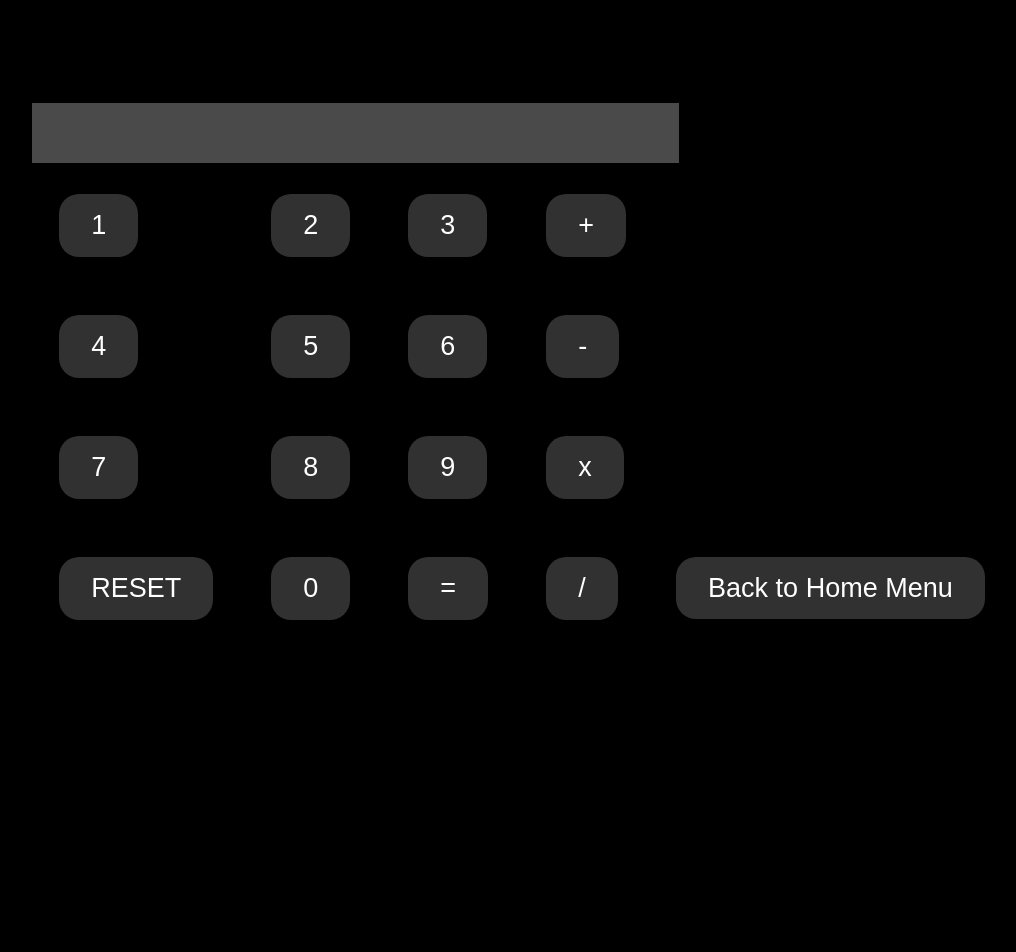
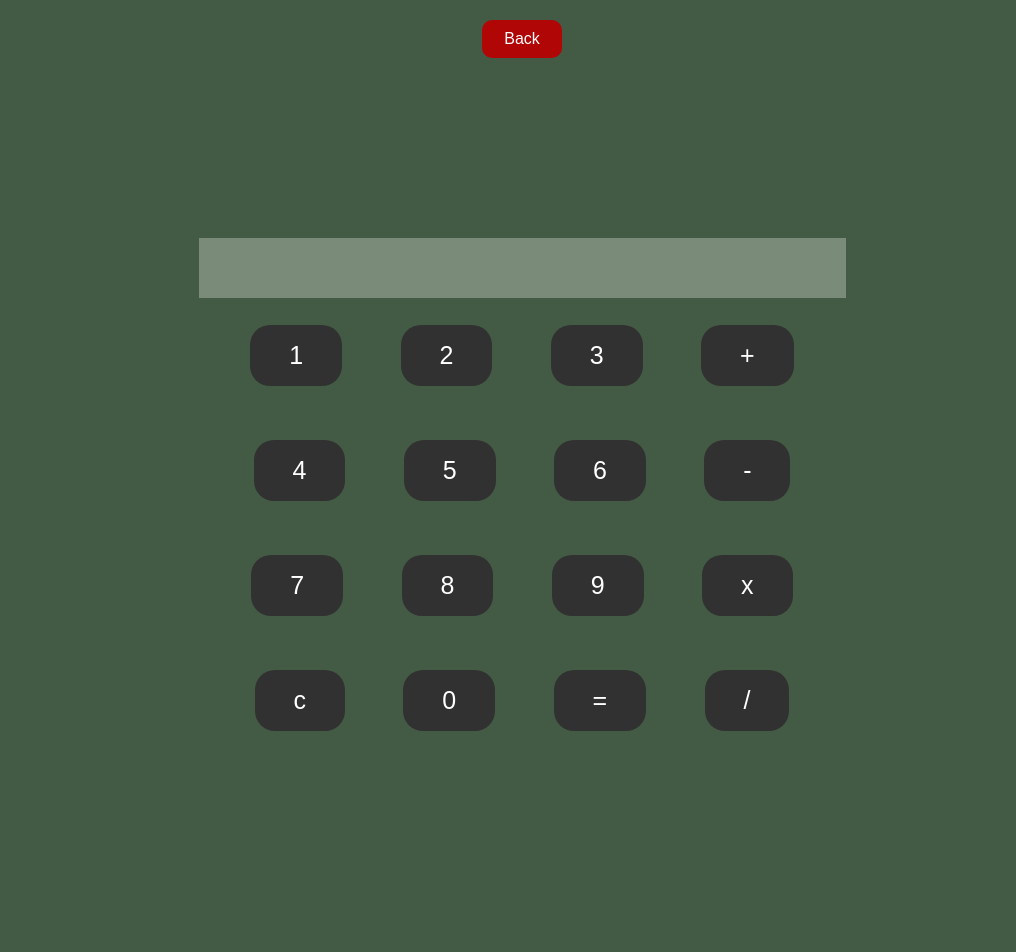
Before and after one commit to foil-os/FOIL-Home, a PHP site: page /APPS/Calculator/index.php in a window 1280 px wide. Shown: the whole page, without its empty margins (118-1134 px from the left). Before the commit the page ends 620 px from the top, so only its background shows below. Run offline with PHP 8.4, Linux system fonts and the light colour scheme.

Commit message:
Redesigned the Calculator App in FOÏL-Home.
This will help with solving accessibility issues in FOÏL-Home.

```diff
--- a/APPS/Calculator/index.php
+++ b/APPS/Calculator/index.php
@@ -1,63 +1,160 @@
+<!--
+┌─────────────────────────────────────┐
+│                                     │
+│     ┌─────────────────────────┐     │
+│     │        CALCULATOR       │     │
+│     └─────────────────────────┘     │
+│                                     │
+│     ┌────┐ ┌────┐ ┌────┐   ┌────┐   │
+│     │ 7  │ │ 8  │ │ 9  │   │ x  │   │
+│     │    │ │    │ │    │   │    │   │
+│     └────┘ └────┘ └────┘   └────┘   │
+│                                     │
+│     ┌────┐ ┌────┐ ┌────┐   ┌────┐   │
+│     │ 4  │ │ 5  │ │ 6  │   │ -  │   │
+│     │    │ │    │ │    │   │    │   │
+│     └────┘ └────┘ └────┘   └────┘   │
+│                                     │
+│     ┌────┐  ┌────┐ ┌────┐ ┌──────┐  │
+│     │ 1  │  │ 2  │ │ 3  │ │  +   │  │
+│     │    │  │    │ │    │ │      │  │
+│     └────┘  └────┘ └────┘ └──────┘  │
+│                                     │
+│                                     │
+│                                     │
+│                                     │
+└─────────────────────────────────────┘
+-->
 <html>
-    <head>
-        <title>Calculator</title>
-        <meta name="viewport" content="width=device-width, initial-scale=1">
-        <link href="./src/calculator.css" rel="stylesheet">
-    </head>
-    <body>
-        <center>
-    <form name=calculator>
-    <table>
-        <tr>
-            <td colspan=5>
-                <input name=display id=display disabled>
-        <tr>
-            <td>
-                <input name=one onclick='calculator.display.value+="1"' class="button" type=button value=1>
-            <td>
-                 <input name=two onclick='calculator.display.value+="2"' class="button" type=button value=2>
-            <td>
-                <input name=three onclick='calculator.display.value+="3"' class="button" type=button value=3>
-            <td>
-                <input name=plus onclick='calculator.display.value+="+"' class="button" type=button value=+ class=operator>
-        <tr>
-            <td>
-                <input name=four onclick='calculator.display.value+="4"' class="button" type=button value=4>
-            <td>
-                <input name=five onclick='calculator.display.value+="5"' class="button" type=button value=5>
-            <td>
-                <input name=six onclick='calculator.display.value+="6"' class="button" type=button value=6>
-            <td>
-                <input name=minus onclick='calculator.display.value+="-"' class="button" type=button value=- class=operator>
-        <tr>
-            <td>
-                <input name=seven onclick='calculator.display.value+="7"' class="button" type=button value=7>
-            <td>
-                <input name=eight onclick='calculator.display.value+="8"' class="button" type=button value=8>
-            <td>
-                <input name=nine onclick='calculator.display.value+="9"' class="button" type=button value=9>
-            <td>
-                <input name=times onclick='calculator.display.value+="*"' class="button" type=button value=x class=operator>
-        <tr>
-            <td>
-                <input name=clear onclick='calculator.display.value=""' class="button" type=button value=RESET id=clear>
-            <td>
-                <input name=zero onclick='calculator.display.value+="0"' class="button" type=button value=0>
-            <td>
-                <input name=doit onclick="calculator.display.value=eval(calculator.display.value)" class="button" type=button value="=">
-            <td>
-
-                <input name=div onclick='calculator.display.value+="/"' class="button" type=button value=/ class=operator>
-                <a href="../../index.php" class="button">Back to Home Menu</a>
-
-            </td>
-        </tr>
-        </td>
-        </tr>
 
 
-    </table>
+<head>
+
+
+<title>Calculator</title>
+
+
+<meta name="viewport" content="width=device-width, initial-scale=1">
+
+
+<link href="./src/calculator.css" rel="stylesheet">
+
+
+<link href="../../System_Files/css/FOIL-UI.css" rel="stylesheet">
+
+
+<link href="../../System_Files/css/day.css" rel="stylesheet">
+
+
+</head>
+
+
+<body>
+
+
+<div class="FOIL-Navigation-Bar color-is-green">
+
+
+<a href="../../index.php" class="FOIL-button-small color-is-red">Back</a>
+
+
+</div>
+
+
+<div class="FOIL-Layout color-is-green">
+
+
+<div id='result'>
+
+
+<form name="calculator">
+
+
+<input type="text" name="answer" />
+
+
+<br>
+
+
+<input type="button" value=" 1 " class="button" onclick="calculator.answer.value += '1'" />
+
+
+<input type="button" value=" 2 " class="button" onclick="calculator.answer.value += '2'" />
+
+
+<input type="button" value=" 3 " class="button" onclick="calculator.answer.value += '3'" />
+
+
+<input type="button" value=" + " class="button"onclick="calculator.answer.value += '+'" />
+
+
+<br/>
+
+<input type="button" value=" 4 " class="button"onclick="calculator.answer.value += '4'" />
+
+
+<input type="button" value=" 5 " class="button" onclick="calculator.answer.value += '5'" />
+
+
+<input type="button" value=" 6 " class="button" onclick="calculator.answer.value += '6'" />
+
+
+<input type="button" value=" - " class="button" onclick="calculator.answer.value += '-'" />
+
+<br>
+
+
+<input type="button" value=" 7 " class="button" onclick="calculator.answer.value += '7'" />
+
+
+<input type="button" value=" 8 "  class="button" onclick="calculator.answer.value += '8'" />
+
+
+<input type="button" value=" 9 "  class="button" onclick="calculator.answer.value += '9'" />
+
+
+<input type="button" value=" x "  class="button" onclick="calculator.answer.value += '*'" />
+
+
+</br>
+
+<input type="button" value=" c "  class="button" onclick="calculator.answer.value = ''" />
+
+
+<input type="button" value=" 0 "  class="button" onclick="calculator.answer.value += '0'" />
+
+
+<input type="button" value=" = "  class="button" onclick="calculator.answer.value = eval(calculator.answer.value)" />
+
+
+<input type="button" value=" / "  class="button" onclick="calculator.answer.value += '/'" />
+
+
+</br>
+
+
+<br>
+
+
+</div>
+
+
 </form>
-        </center>
-    </body>
+
+
+</center>
+
+
+</div>
+
+
+</form>
+
+
+</div>
+
+
+</body>
+
+
 </html>
--- a/APPS/Calculator/src/calculator.css
+++ b/APPS/Calculator/src/calculator.css
@@ -1,15 +1,50 @@
 /*
 calculator.css
 Written by Senal Bulumulle
+
+┌─────────────────────────────────────┐
+│                                     │
+│     ┌─────────────────────────┐     │
+│     │        CALCULATOR       │     │
+│     └─────────────────────────┘     │
+│                                     │
+│     ┌────┐ ┌────┐ ┌────┐   ┌────┐   │
+│     │ 7  │ │ 8  │ │ 9  │   │    │   │
+│     │    │ │    │ │    │   │    │   │
+│     └────┘ └────┘ └────┘   └────┘   │
+│                                     │
+│     ┌────┐ ┌────┐ ┌────┐   ┌────┐   │
+│     │ 4  │ │ 5  │ │ 6  │   │    │   │
+│     │    │ │    │ │    │   │    │   │
+│     └────┘ └────┘ └────┘   └────┘   │
+│                                     │
+│     ┌────┐  ┌────┐ ┌────┐ ┌──────┐  │
+│     │ 1  │  │ 2  │ │ 3  │ │      │  │
+│     │    │  │    │ │    │ │      │  │
+│     └────┘  └────┘ └────┘ └──────┘  │
+│                                     │
+│                                     │
+│                                     │
+│                                     │
+└─────────────────────────────────────┘
+
+
+
+
+
+
+
+
+
+
 */
-@import "../src/UI.css";
+@import url('./FOIL-UI.css');
+
+
 body {
   background-color: black;
   color: white;
   font-family:sans-serif;
-}
-center{
-    margin:100px
 }
 
 input {
@@ -19,22 +54,16 @@ input {
   color: white;
   border: none;
 }
-.button {
-  font-size: 27px;
-  background-color: rgb(49, 49, 49);
-  padding: 16px 32px;
-  margin: 27px;
-  border-radius: 20px;
-  text-decoration: none;
-  color: white;
-  transition-duration: 0.2s;
+
+
+.FOIL-button{
+	font-size:30px;
 }
-.button:hover {
-  background-color: rgb(170, 111, 0);
+
+.button{
+  font-size:21px;
 }
-.button:active {
-  background-color: rgb(0, 153, 0);
-}
+
 
 /* Media Queries */
 @media screen and (min-device-width: 1200px) and (max-device-width: 1600px) and (-webkit-min-device-pixel-ratio: 1) {
--- a/APPS/Settings/index.php
+++ b/APPS/Settings/index.php
@@ -75,8 +75,8 @@
 
         <!-- Release Notes -->
         <div class="FOIL-Layout color-is-black">
-            <h1> Release Notes for [v.0.8-beta ] </h1>
-            <li> Redesigned the Settings App in FOIL-Home with all functionalities activated.</li>
+            <h1> Release Notes for [v.0.8.1-beta ] </h1>
+            <li>Redesigned the Calculator App in FOÏL-Home. This will help with solving accessibility issues in FOÏL-Home. </li>
             <ul> </ul>
         </div>
         </div>
```
